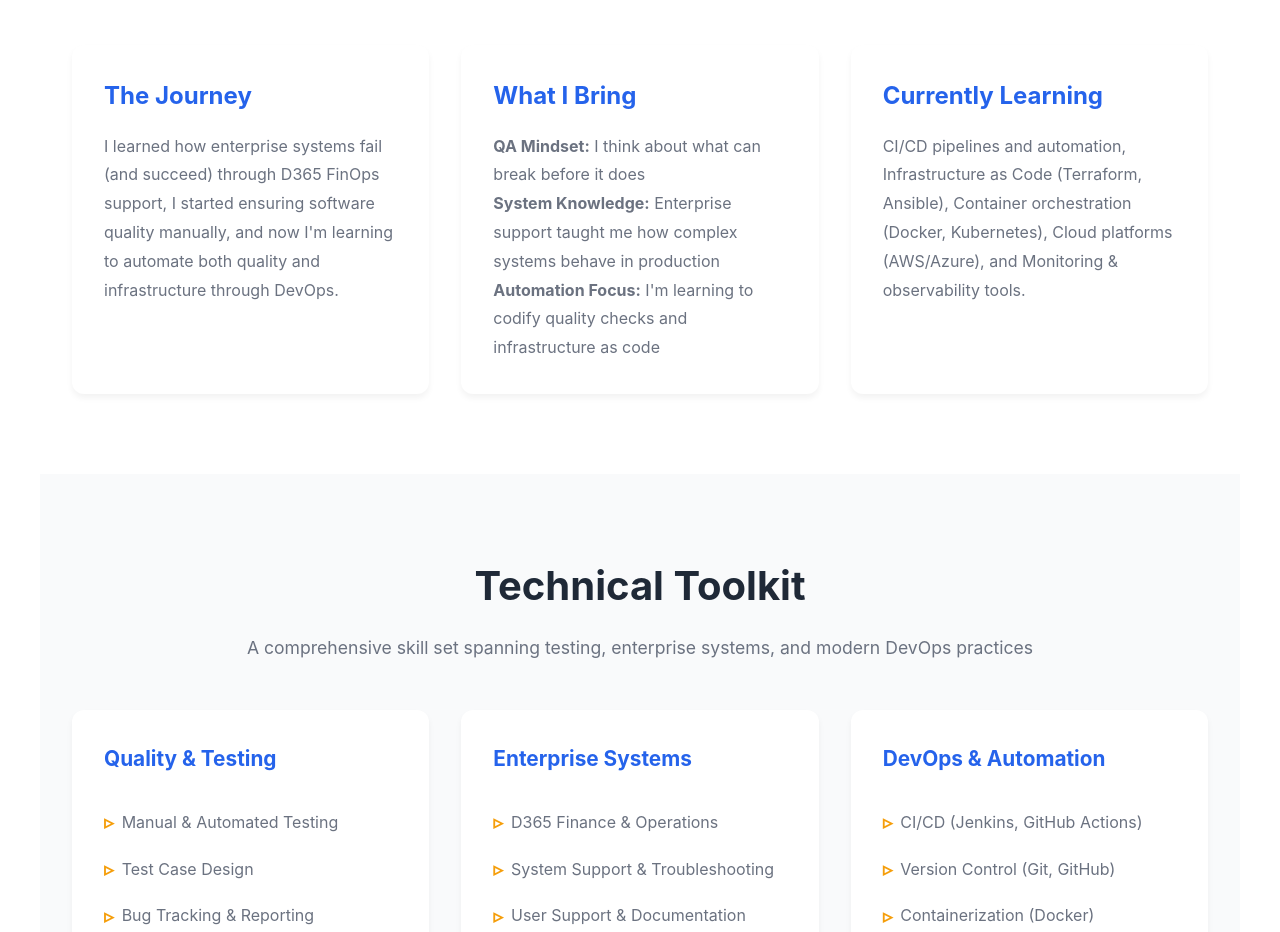
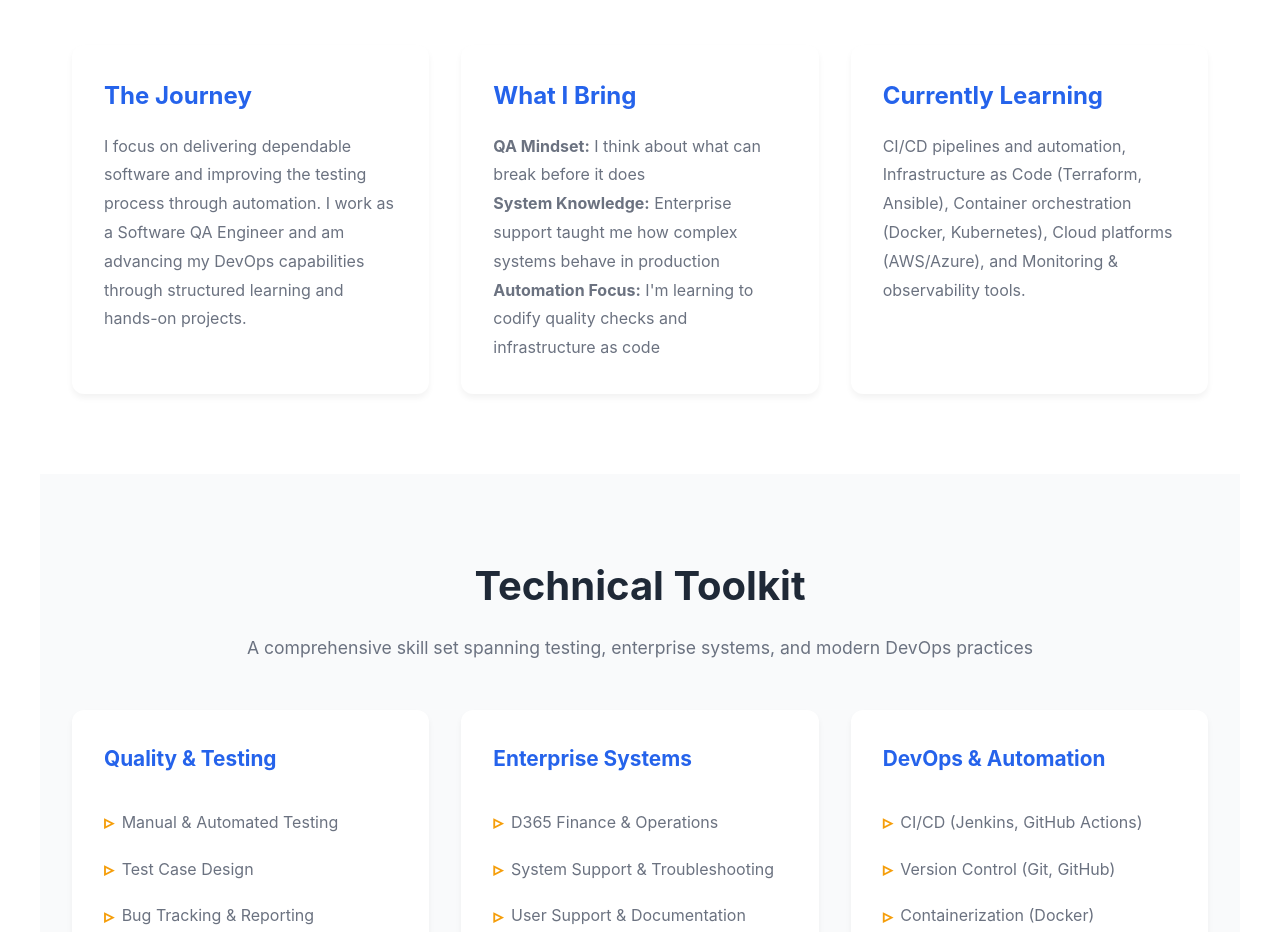
Before and after one commit to basiratkareem/basiratkareem.github.io, a plain HTML site: page index.html in a window 1280 px wide. Shown: the part 981-1913 px from the top of the page. Drawn offline with Linux system fonts and the light colour scheme.

Commit message:
update about section

```diff
--- a/index.html
+++ b/index.html
@@ -41,7 +41,7 @@
         <div class="about-content">
             <div class="about-card">
                 <h3>The Journey</h3>
-                <p>I learned how enterprise systems fail (and succeed) through D365 FinOps support, I started ensuring software quality manually, and now I'm learning to automate both quality and infrastructure through DevOps.</p>
+                <p>I focus on delivering dependable software and improving the testing process through automation. I work as a Software QA Engineer and am advancing my DevOps capabilities through structured learning and hands-on projects.</p>
             </div>
             <div class="about-card">
                 <h3>What I Bring</h3>
```
